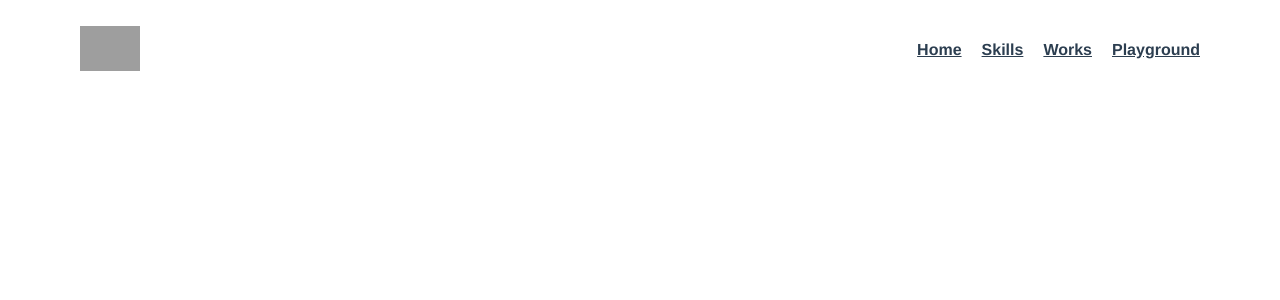
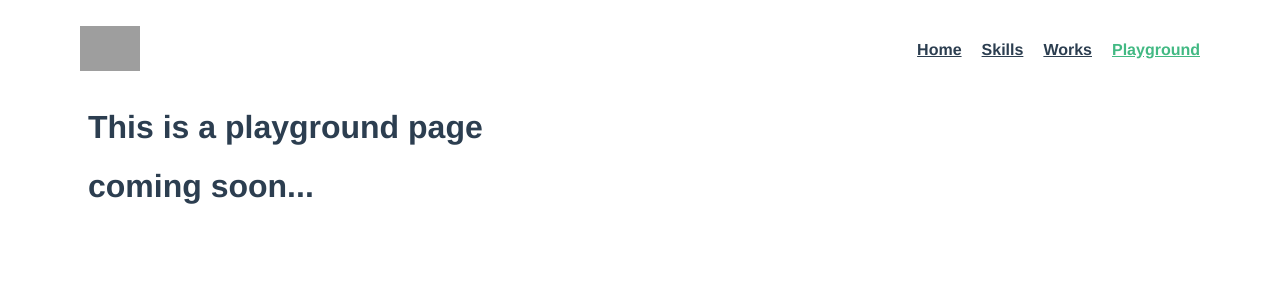
Before and after one commit to komurananami/komurananami.github.io, a Vue app: page /playground in a window 1280 px wide. Shown: the top 300 px of the page. Built offline with nearby package versions, Linux system fonts and the light colour scheme; grey boxes are pictures that could not be loaded.

Commit message:
create some views

```diff
--- a/src/router/index.ts
+++ b/src/router/index.ts
@@ -8,14 +8,29 @@ const routes: Array<RouteRecordRaw> = [
     component: Home,
   },
   {
-    path: "/about",
-    name: "About",
+    path: '/skills',
+    name: 'Skills',
     // route level code-splitting
     // this generates a separate chunk (about.[hash].js) for this route
     // which is lazy-loaded when the route is visited.
-    component: () =>
-      import(/* webpackChunkName: "about" */ "../views/About.vue"),
+    component: () => import(/* webpackChunkName: "about" */ '../views/Skills.vue')
   },
+  {
+    path: '/works',
+    name: 'Works',
+    // route level code-splitting
+    // this generates a separate chunk (about.[hash].js) for this route
+    // which is lazy-loaded when the route is visited.
+    component: () => import(/* webpackChunkName: "about" */ '../views/Works.vue')
+  },
+  {
+    path: '/playground',
+    name: 'Playground',
+    // route level code-splitting
+    // this generates a separate chunk (about.[hash].js) for this route
+    // which is lazy-loaded when the route is visited.
+    component: () => import(/* webpackChunkName: "about" */ '../views/Playground.vue')
+  }
 ];
 
 const router = createRouter({
--- /dev/null
+++ b/src/views/Playground.vue
@@ -0,0 +1,6 @@
+<template>
+  <div class="container">
+    <h1>This is a playground page</h1>
+    <h1>coming soon...</h1>
+  </div>
+</template>
--- /dev/null
+++ b/src/views/Skills.vue
@@ -0,0 +1,6 @@
+<template>
+  <div class="container">
+    <h1>This is a skills page</h1>
+    <h1>coming soon...</h1>
+  </div>
+</template>
--- /dev/null
+++ b/src/views/Works.vue
@@ -0,0 +1,6 @@
+<template>
+  <div class="container">
+    <h1>This is a works page</h1>
+    <h1>coming soon...</h1>
+  </div>
+</template>
```
